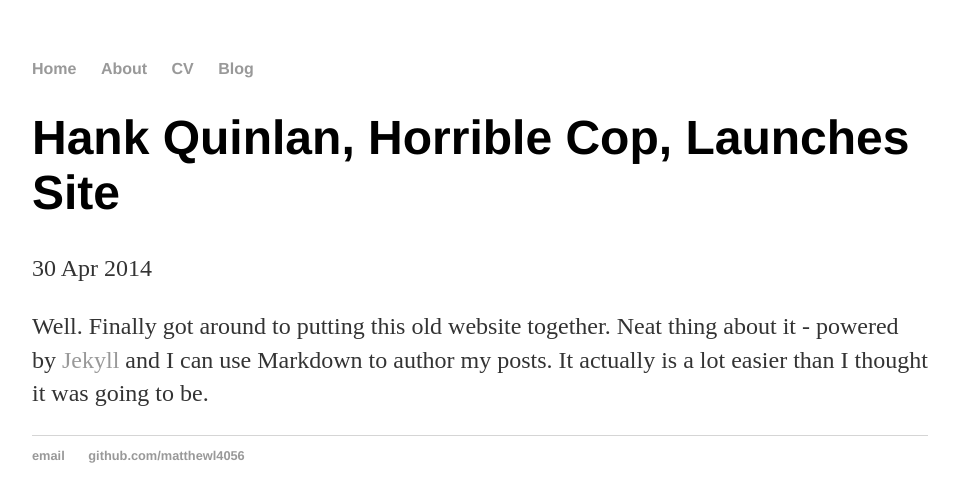
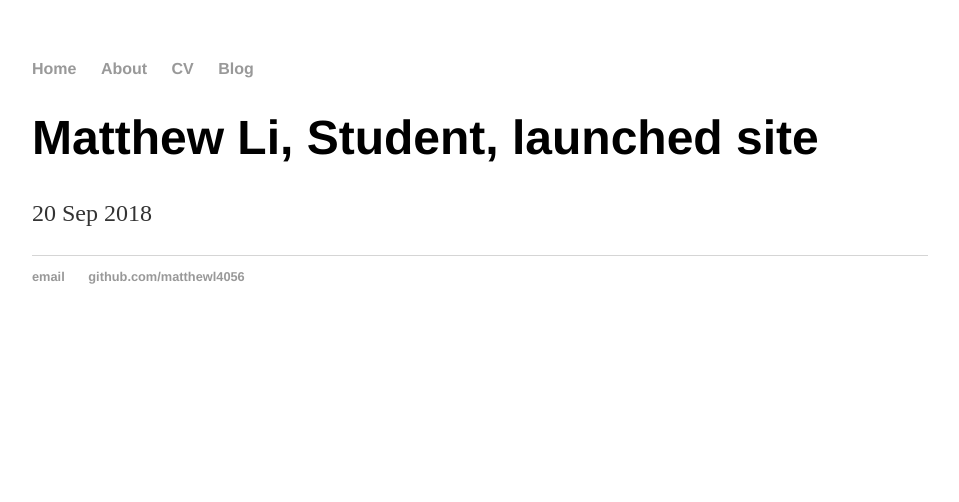
Before and after one commit to matthewl4056/matthewl4056.github.io, a Jekyll site: the page built from _posts/2018-09-20-matthew-li-site-launched.md, in a window 1280 px wide. Shown: the top 502 px of the page, without its empty margins (160-1119 px from the left). Built offline with Jekyll 4.4.1, drawn with Linux system fonts in a browser that asks for light colours.

Commit message:
Update 2018-09-20-matthew-li-site-launched.md

```diff
--- a/_posts/2018-09-20-matthew-li-site-launched.md
+++ b/_posts/2018-09-20-matthew-li-site-launched.md
@@ -1,7 +1,5 @@
 ---
 layout: post
-title: "Hank Quinlan, Horrible Cop, Launches Site"
-date: 2014-04-30
+title: "Matthew Li, Student, launched site"
+date: 2018-09-20
 ---
-
-Well. Finally got around to putting this old website together. Neat thing about it - powered by [Jekyll](http://jekyllrb.com) and I can use Markdown to author my posts. It actually is a lot easier than I thought it was going to be.
```
